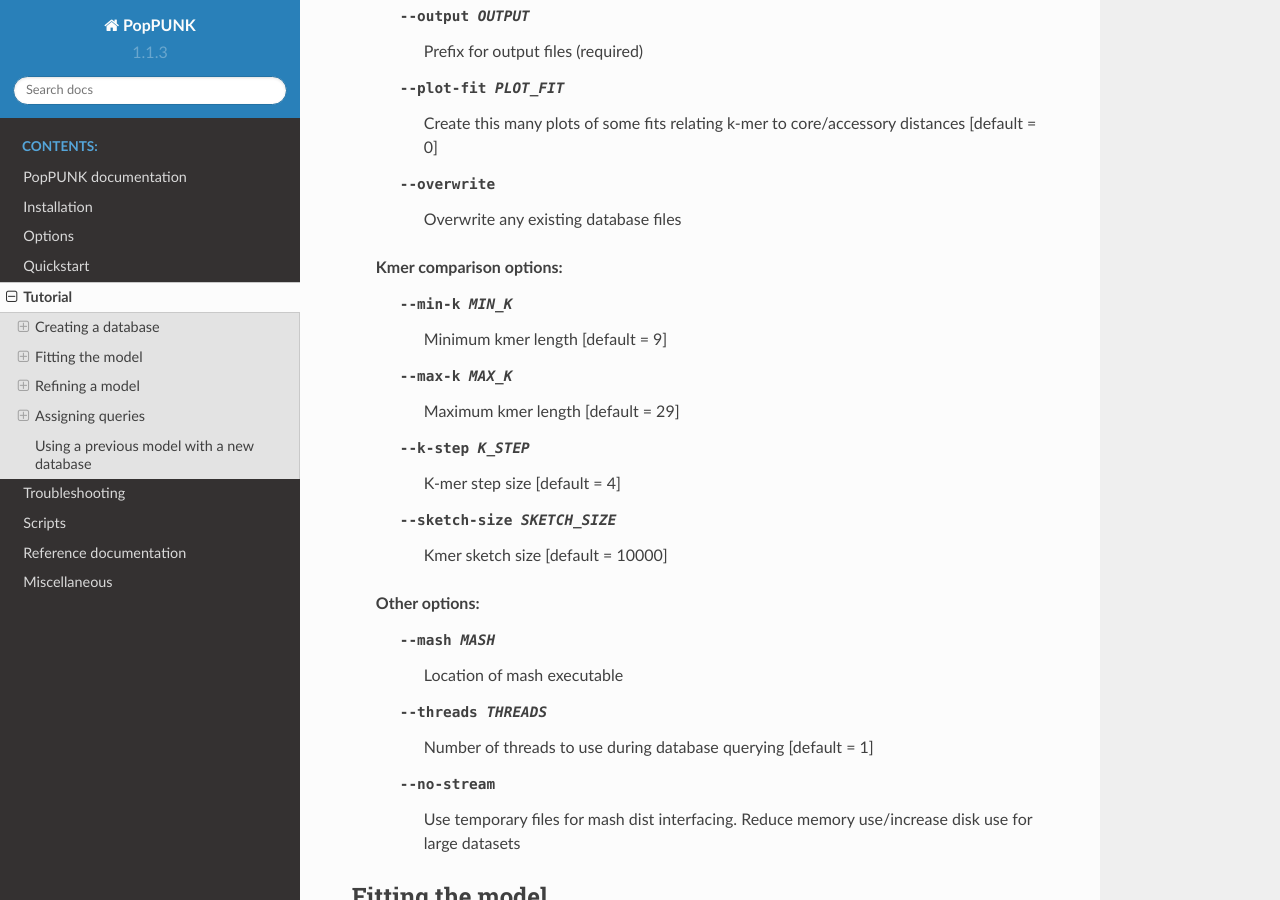
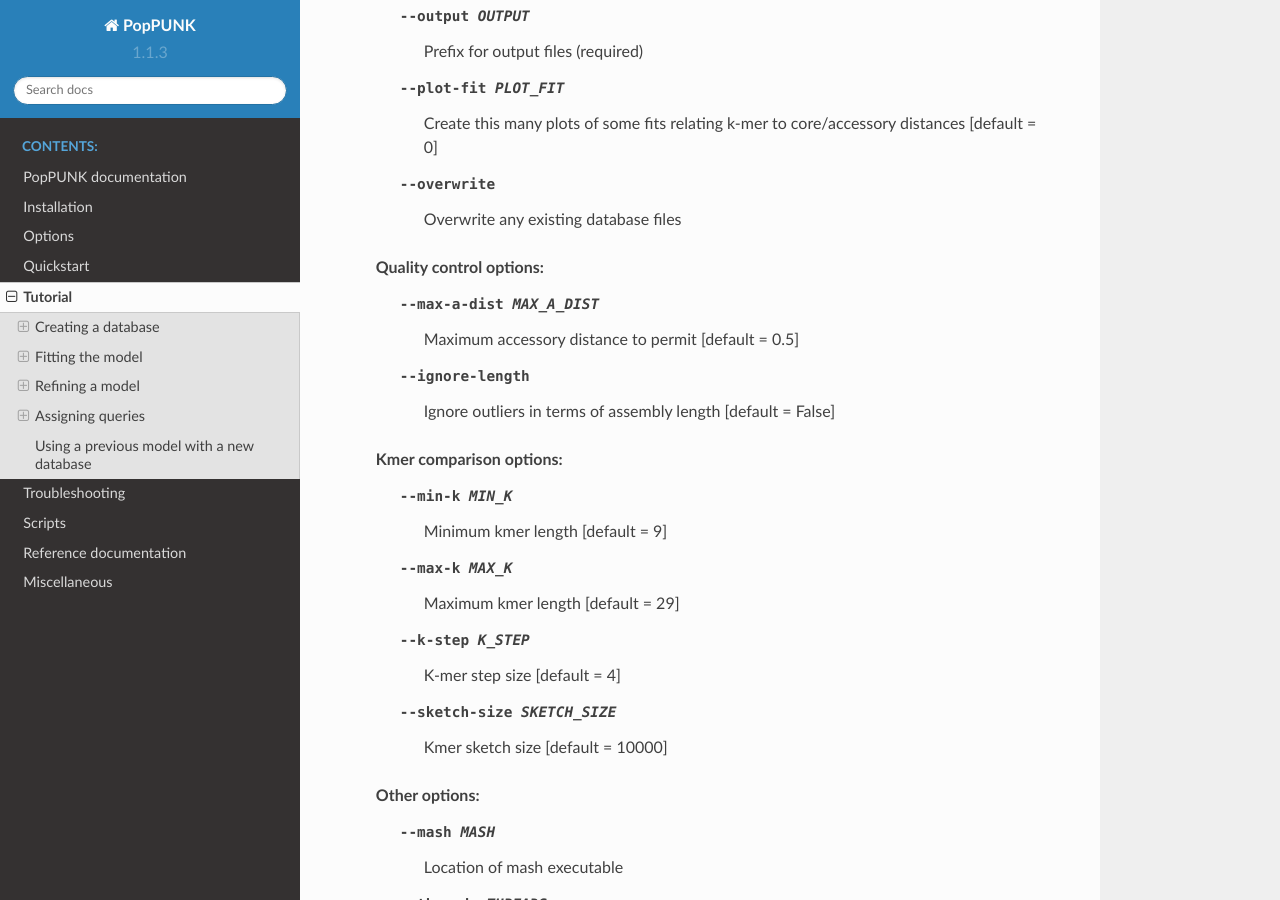
Before and after one commit to bacpop/PopPUNK, a Sphinx documentation site: the page built from docs/tutorial.rst, in a window 1280 px wide and 900 px high, scrolled down 2893 px. Built offline with Sphinx 7.4.7 and the Read the Docs theme 2.0.0, drawn with Linux system fonts in a browser that asks for light colours; some of the changed text lies outside the part shown.

Commit message:
Fixes to use-model and QC

```diff
--- a/docs/options.rst
+++ b/docs/options.rst
@@ -62,6 +62,11 @@
      --k-step K_STEP       K-mer step size [default = 4]
      --sketch-size SKETCH_SIZE
                            Kmer sketch size [default = 10000]
+   Quality control options:
+     --max-a-dist MAX_A_DIST
+                        Maximum accessory distance to permit [default = 0.5]
+     --ignore-length    Ignore outliers in terms of assembly length [default =
+                        False]
 
    Model fit options:
      --K K                 Maximum number of mixture components [default = 2]
--- a/docs/scripts.rst
+++ b/docs/scripts.rst
@@ -1,3 +1,5 @@
+.. _scripts:
+
 Scripts
 =======
 
--- a/docs/tutorial.rst
+++ b/docs/tutorial.rst
@@ -117,6 +117,12 @@
      --plot-fit PLOT_FIT   Create this many plots of some fits relating k-mer to
                            core/accessory distances [default = 0]
      --overwrite           Overwrite any existing database files
+
+   Quality control options:
+     --max-a-dist MAX_A_DIST
+                        Maximum accessory distance to permit [default = 0.5]
+     --ignore-length    Ignore outliers in terms of assembly length [default =
+                        False]
 
    Kmer comparison options:
      --min-k MIN_K         Minimum kmer length [default = 9]
@@ -396,6 +402,10 @@
      --full-db             Keep full reference database, not just representatives
      --overwrite           Overwrite any existing database files
 
+   Quality control options:
+     --max-a-dist MAX_A_DIST
+                        Maximum accessory distance to permit [default = 0.5]
+
    Model fit options:
      --K K                 Maximum number of mixture components [default = 2]
      --dbscan              Use DBSCAN rather than mixture model
@@ -526,6 +536,10 @@
      --output OUTPUT       Prefix for output files (required)
      --full-db             Keep full reference database, not just representatives
      --overwrite           Overwrite any existing database files
+
+   Quality control options:
+     --max-a-dist MAX_A_DIST
+                        Maximum accessory distance to permit [default = 0.5]
 
    Refine model options:
      --pos-shift POS_SHIFT
@@ -794,6 +808,12 @@
      --output OUTPUT       Prefix for output files (required)
      --update-db           Update reference database with query sequences
 
+   Quality control options:
+     --max-a-dist MAX_A_DIST
+                        Maximum accessory distance to permit [default = 0.5]
+     --ignore-length    Ignore outliers in terms of assembly length [default =
+                        False]
+
    Database querying options:
      --model-dir MODEL_DIR
                            Directory containing model to use for assigning
```
Also changed, not shown: 4 other files.
